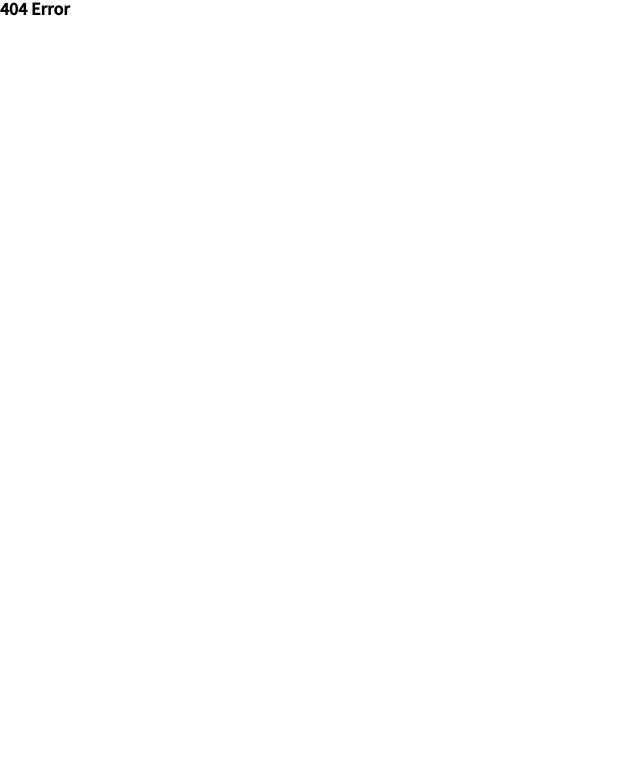
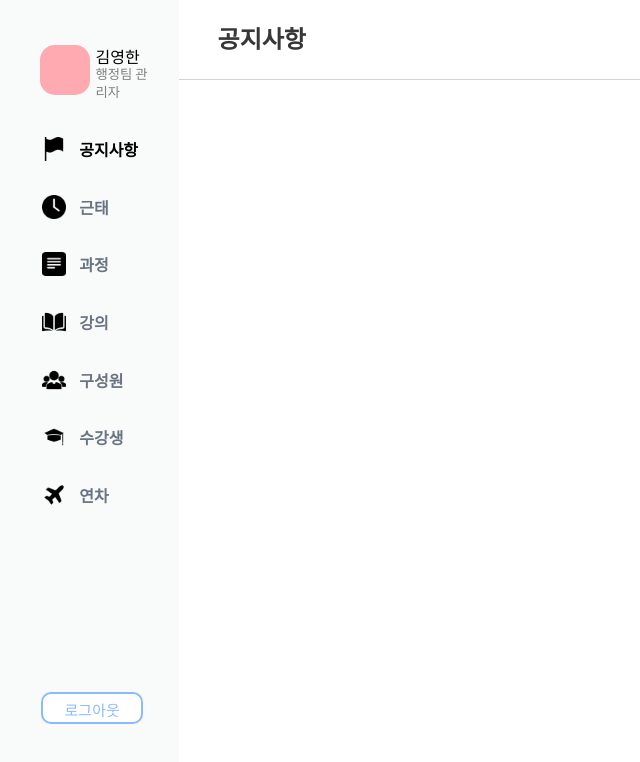
Before and after one commit to Insa-dong/insa-front, a React (Create React App) app: page /board in a window 1280 px wide. Shown: the top 762 px of the page, without its empty margins (0-640 px from the left). Built offline with nearby package versions, Linux system fonts and the light colour scheme; sample sign-in values are in the browser's storage.

Commit message:
utils, protectedroute 추가

```diff
--- a/src/App.js
+++ b/src/App.js
@@ -11,6 +11,7 @@ import Training from "./pages/training/Training";
 import TrainingDetail from "./pages/training/TrainingDetail";
 import TrainingRegistration from "./pages/training/TrainingRegistration";
 import ProtectedRoute from './component/router/ProtectedRoute';
+import Board from './pages/board/Board';
 
 
 function App() {
@@ -20,7 +21,8 @@ function App() {
 				<Routes>
 					<Route path = "/login" element = {<ProtectedRoute loginCheck={false}><Login/></ProtectedRoute>}/>
 					<Route path = "/" element = {<ProtectedRoute loginCheck={true}><Layout/></ProtectedRoute>}>
-						<Route path = "main" element = {<Main/>}/>
+						<Route index element = {<Main/>}/>
+						<Route path = "board" element = {<Board/>}/>
 						<Route path = "training" element = {<Training/>}/>
 						<Route path = "training/:trainingCode" element = {<TrainingDetail/>}/>
 						<Route path = "training/registration" element = {<TrainingRegistration/>}/>
--- a/src/component/common/Navbar.css
+++ b/src/component/common/Navbar.css
@@ -107,6 +107,7 @@ a{text-decoration: none; color: inherit;}
     text-decoration-line: none;
     box-sizing: border-box;
     text-align: center;
+    cursor: pointer;
 }
 
 .logoutBox button{
@@ -114,4 +115,5 @@ a{text-decoration: none; color: inherit;}
     background-color: white;
     font-size: 15px;
     color: #8CBAFF;
+    cursor: pointer;
 }
--- a/src/component/common/Navbar.js
+++ b/src/component/common/Navbar.js
@@ -1,87 +1,87 @@
-import {NavLink} from 'react-router-dom';
+import { NavLink } from 'react-router-dom';
 import './Navbar.css';
 import { useNavigate } from 'react-router-dom';
 
 function Navbar() {
 
-	const style = {textDecoration: 'none', color: 'black'};
-	const activeStyle = ({isActive}) => isActive ? style : undefined;
+	const style = { textDecoration: 'none', color: 'black' };
+	const activeStyle = ({ isActive }) => isActive ? style : undefined;
 	const navigate = useNavigate();
 
 	const onClickLogoutHandler = () => {
 		window.localStorage.removeItem('accessToken');
 		alert('로그아웃 되었습니다.')
-		navigate('/login', { replace : true });
+		navigate('/login', { replace: true });
 	}
 
 	return (
 		<>
-			<div id = "sideBar">
-				<div id = "sideTop" className = "border-bottom">
-					<div className = "sideBox">
-						<div id = "prof"></div>
-						<div className = "sideTxt">
-							<span className = "topName">김영한</span>
-							<span className = "topAuth">행정팀 관리자</span>
+			<div id="sideBar">
+				<div id="sideTop" className="border-bottom">
+					<div className="sideBox">
+						<NavLink to="/">
+							<div id="prof"></div>
+						</NavLink>
+						<div className="sideTxt">
+							<span className="topName">김영한</span>
+							<span className="topAuth">행정팀 관리자</span>
 						</div>
 					</div>
 
-					<div id = "sideMiddle" className = "border-bottom">
+					<div id="sideMiddle" className="border-bottom">
 						<div>
-							<NavLink to = "/" style = {activeStyle} className = "sideTr">
-								<img className = "notice-Img" src = "/images/공지사항.png"></img><span>공지사항</span>
+							<NavLink to="/board" style={activeStyle} className="sideTr">
+								<img className="notice-Img" src="/images/공지사항.png"></img><span>공지사항</span>
 							</NavLink>
 						</div>
 						<div>
-							<NavLink to = "/abs" style = {activeStyle} className = "sideTr">
-								<img className = "attendance-Img" src = "/images/근태.png"
-								     alt = "근태"></img>
+							<NavLink to="/abs" style={activeStyle} className="sideTr">
+								<img className="attendance-Img" src="/images/근태.png"
+									alt="근태"></img>
 								<span>근태</span>
 							</NavLink>
 						</div>
 						<div>
-							<NavLink to = '/training' style = {activeStyle} className = "sideTr">
+							<NavLink to='/training' style={activeStyle} className="sideTr">
 								<img
-									className = "curriculum-Img"
-									alt = "curriculum-Img"
-									src = "/images/과정.png"
+									className="curriculum-Img"
+									alt="curriculum-Img"
+									src="/images/과정.png"
 								></img><span>과정</span>
 							</NavLink>
 						</div>
 						<div>
-							<NavLink to = "/class" style = {activeStyle} className = "sideTr">
+							<NavLink to="/class" style={activeStyle} className="sideTr">
 								<img
-									className = "lecture-Img"
-									alt = "lecture-Img"
-									src = "/images/강의.png"
+									className="lecture-Img"
+									alt="lecture-Img"
+									src="/images/강의.png"
 								></img><span>강의</span>
 							</NavLink>
 						</div>
 						<div>
-							<NavLink to = "/emp" style = {activeStyle} className = "sideTr">
-								<img className = "member-Img" src = "/images/구성원.png"></img><span>구성원</span>
+							<NavLink to="/emp" style={activeStyle} className="sideTr">
+								<img className="member-Img" src="/images/구성원.png"></img><span>구성원</span>
 							</NavLink>
 						</div>
 						<div>
-							<NavLink to = "/" style = {activeStyle} className = "sideTr">
-								<img className = "student-Img" src = "/images/수강생.png"></img><span>수강생</span>
+							<NavLink to="/" style={activeStyle} className="sideTr">
+								<img className="student-Img" src="/images/수강생.png"></img><span>수강생</span>
 							</NavLink>
 						</div>
 						<div>
-							<NavLink to = "/" style = {activeStyle} className = "sideTr">
-								<img className = "vacation-Img" src = "/images/연차.png"></img><span>연차</span>
+							<NavLink to="/" style={activeStyle} className="sideTr">
+								<img className="vacation-Img" src="/images/연차.png"></img><span>연차</span>
 							</NavLink>
 						</div>
 					</div>
 
-					<div id = "sideBottom">
-						<div className = "logoutBox">
-							<button
-								className = "logout"
-								onClick={ onClickLogoutHandler }
-							>
-								로그아웃
-							</button>
+					<div id="sideBottom">
+						<div
+							className="logoutBox"
+							onClick={onClickLogoutHandler}
+						>
+							<button className="logout">로그아웃</button>
 						</div>
 					</div>
 				</div>
--- a/src/pages/Login.css
+++ b/src/pages/Login.css
@@ -71,6 +71,7 @@
     margin-bottom: 1vw;
     text-align: center;
     background-color: white;
+    cursor: pointer;
 
 }
 
--- a/src/pages/Login.js
+++ b/src/pages/Login.js
@@ -28,6 +28,12 @@ function Login() {
 	const onClickHandler = () => {
 		dispatch(callLoginAPI(form));
 	}
+
+	const handleEnter = (e) => {
+		if (e.key === "Enter") {
+			dispatch(callLoginAPI(form));
+		}
+	  };
 
 	useEffect(
 		() => {
@@ -66,6 +72,7 @@ function Login() {
 					placeholder="비밀번호"
 					autoComplete='off'
 					onChange={ onChangeHandler }
+					onKeyDown={handleEnter}
 				/>
 
 
--- /dev/null
+++ b/src/pages/board/Board.js
@@ -0,0 +1,14 @@
+import Header from "../../component/common/Header";
+
+function Board() {
+
+    const title = '공지사항';
+
+  return (
+    <>
+        <Header title={title}/>
+    </>
+  );
+}
+
+export default Board;
```
